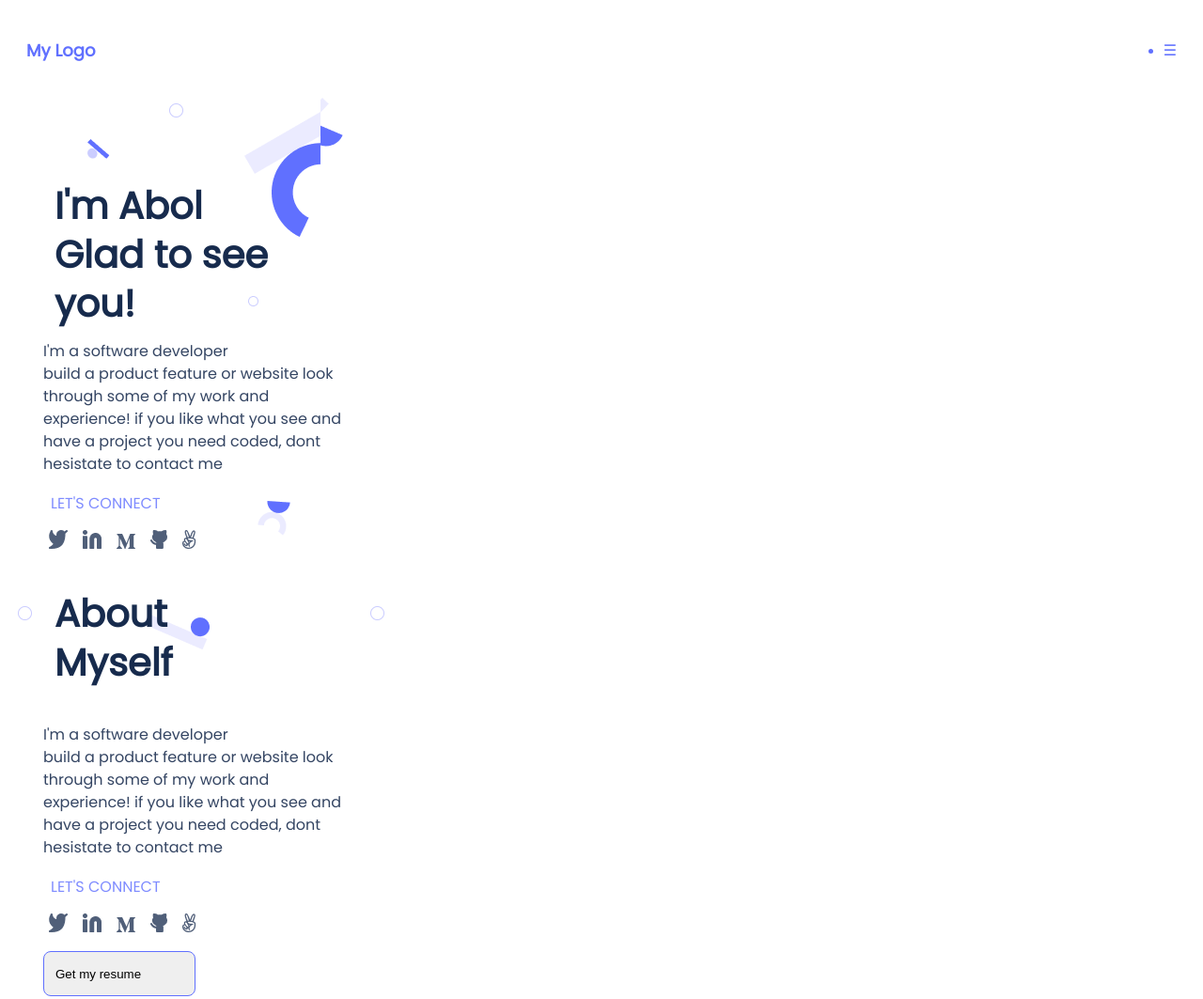
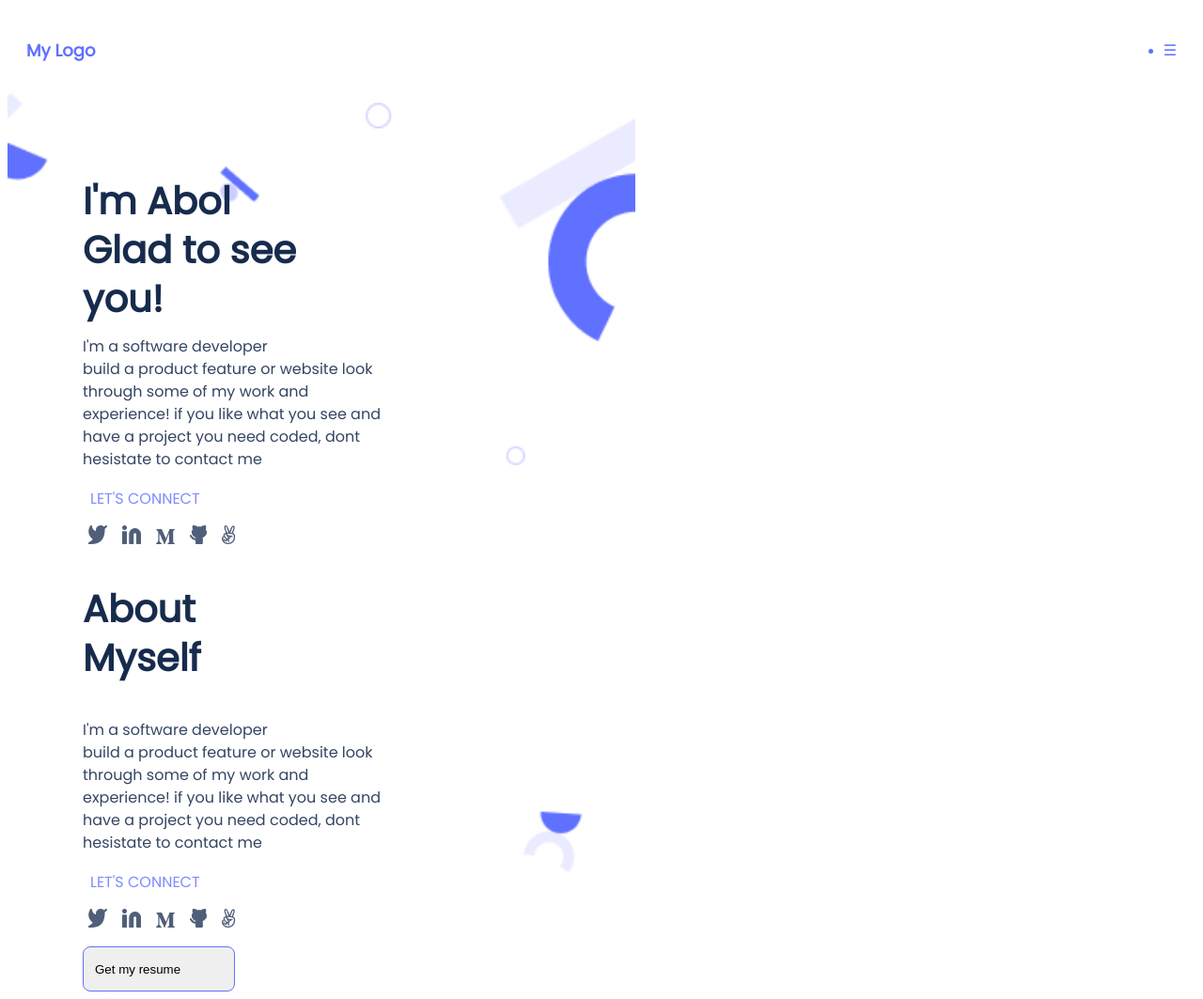
Before and after one commit to ger619/Portfolio-setup-and-mobile-version-skeleton, a website: page index.html in a window 1280 px wide. Shown: the top 1063 px of the page at 94% size. Drawn offline with Linux system fonts and the light colour scheme.

Commit message:
This is to fix the index.html and proper tags to the Readme.md and style.css

```diff
--- a/index.html
+++ b/index.html
@@ -18,17 +18,16 @@
 <body>
     <header>
         <nav class="navbar">
-            <!-- LOGO -->
             <div class="logo">My Logo</div>
             <ul class="nav-links">
                 <li><label id="checkbox_toggle" class="hamburger">&#9776;</label></li>
             </ul>
         </nav>
     </header>
-
+    <section>
         <div class="body-bar">
             <div class="align-center-text">
-            <p class="header-text">I'm Abol<br>Glad to see <br>you!</p>
+                <h2 class="header-text">I'm Abol<br>Glad to see <br>you!</h2>
                 <p class="content-text">I'm a software developer
                     <br>build a product feature or website look
                     <br>through some of my work and
@@ -71,7 +70,7 @@
             </div>
 
         </div>
-
+    </section>
 
 
 
--- a/style.css
+++ b/style.css
@@ -20,7 +20,6 @@
     font-weight: 700;
     font-size: 18px;
     line-height: 20px;
-
     /* identical to box height, or 111% */
     display: flex;
     align-items: center;
@@ -29,11 +28,8 @@
 
 .body-bar {
     background-image: url(./images/background.png);
-  position: absolute;
-  width: 462px;
-  height: 587.15px;
-  left: -34px;
-  top: 104px;
+    background-size: contain;
+    background-repeat: no-repeat;
 }
 
 .align-center-text {
@@ -53,13 +49,12 @@
     line-height: 52px;
     display: flex;
     align-items: center;
-
     /* Neutrals/N800 */
     color: #172b4d;
     flex: none;
     order: 0;
     flex-grow: 0;
-  margin: 12px;
+    margin: 12px 0;
 }
 
 .content-text {
```
Also changed, not shown: README.md. Lines whose indentation alone changed are shown as unchanged.
